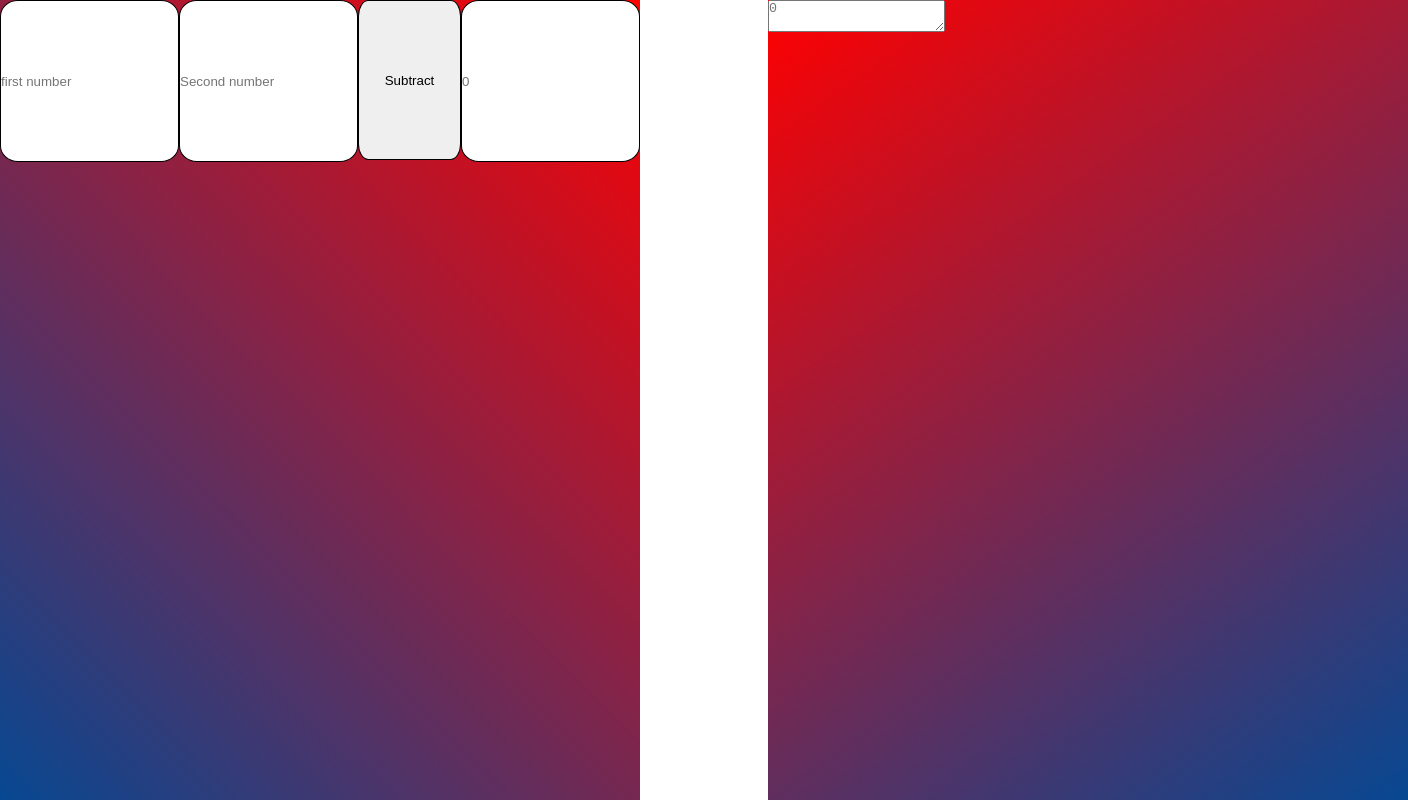
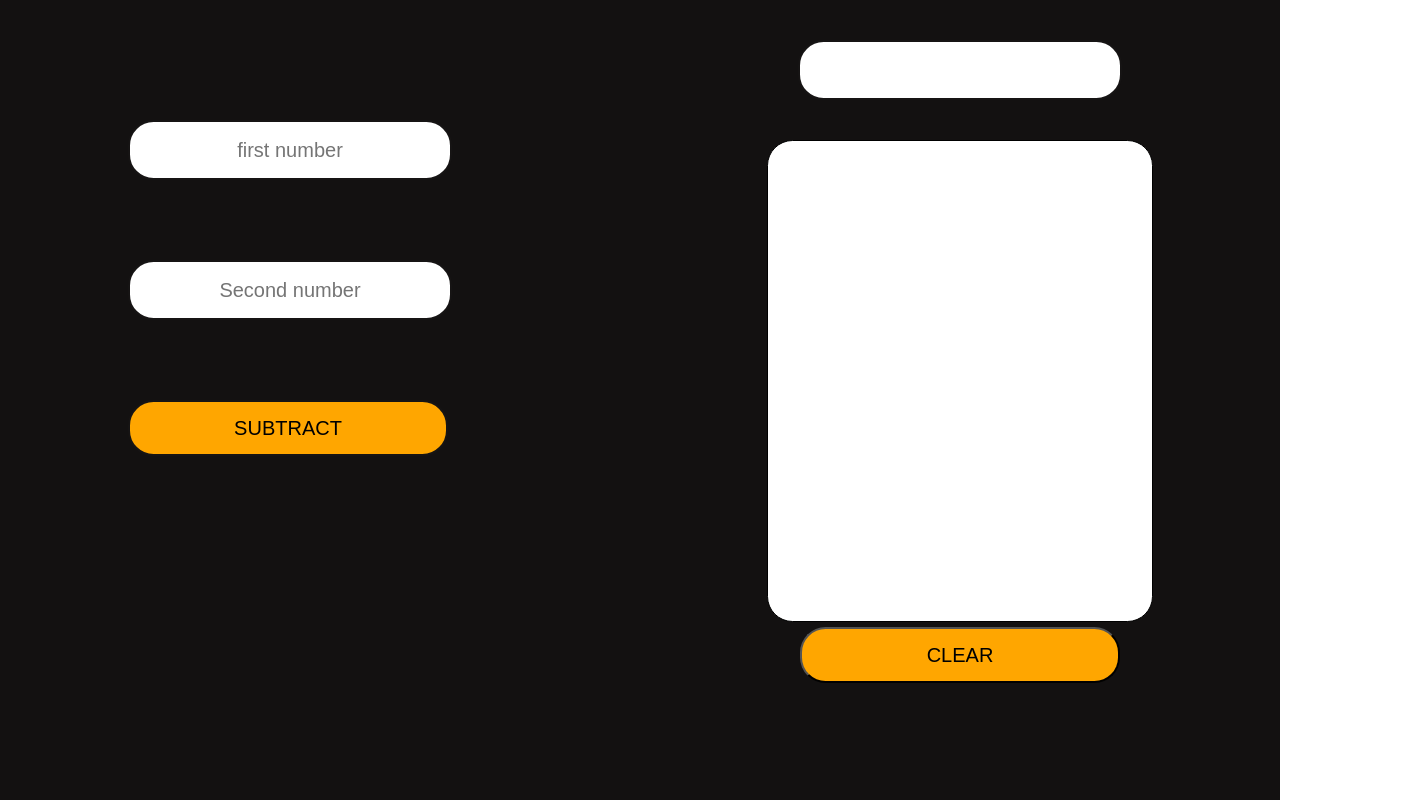
Before and after one commit to imperial-hub/Main_Calculator, a plain HTML site: page index.html in a window 1280 px wide. Shown: the whole page, 1408 px wide, since content can reach past the window. Drawn offline with Linux system fonts and the light colour scheme.

Commit message:
done with all

```diff
--- a/css/style.css
+++ b/css/style.css
@@ -1,29 +1,86 @@
-*{
+* {
+    text-align: center;
     padding: 0;
     margin: 0;
+    font-size: 20px;
+    color: black;
 }
-body{
+
+body {
     width: 100vw;
     display: flex;
+    flex-direction: row;
 }
-.operation{
-    display: flex;
+
+.operation {
     height: 100vh;
     width: 50vw;
-    background-image: linear-gradient(45deg,rgb(7, 72, 146),red);
+    background-color: rgb(19, 17, 17);
 }
-.history{
-    /* display:block; */
+
+form {
+    text-align: inherit;
+    margin-top: 10vh;
+    display: flex;
+    flex-direction: column;
+}
+
+button {
+    transition: 1000ms;
+    background-color: rgb(255, 166, 0);
+    border-radius: 2vw;
+    width: 25vw;
+    height: 7vh;
+}
+
+button:hover {
+    transition: 1000ms;
+    width: 26vw;
+    height: 8vh;
+}
+
+.input {
+    border: 2px double rgb(22, 20, 20);
+    border-radius: 2vw;
+    width: 25vw;
+    height: 7vh;
+    margin: 5vh 0 5vh 10vw;
+}
+
+#ans.input {
+    margin: 5vh 0 5vh 0vw;
+    text-align: center;
+}
+
+input::-webkit-outer-spin-button,
+input::-webkit-inner-spin-button {
+    -webkit-appearance: none;
+    margin: 0;
+}
+
+textarea {
+    margin: 0;
+    resize: none;
+}
+
+.history {
+
     height: 100vh;
     width: 50vw;
-    transform: translate(10vw,0vh);
-    background-image: linear-gradient(145deg,red,rgb(7, 72, 146));
-    /* border: 10px solid black;    */
+    background-color: rgb(19, 17, 17);
 }
-.input{
-    display: flexbox;
+
+#history {
+    height: 60vh;
+    width: 30vw;
+    /* transform: translate(10vw,0vh); */
     border: 1px solid black;
-    border-radius: 10%;
-    height: 20vh;
-    width: 20vw;
+    border-radius: 2vw;
+    text-align: center;
 }
+
+/* #clear{
+    height: 5vh;
+    width: 10vw;
+    transform: translate(0vw,10vh);
+} */
--- a/index.html
+++ b/index.html
@@ -12,16 +12,16 @@
 <body>
     <script src="script.js"></script>
     <div class="operation">
-        <!-- <form> -->
-            <input type="number" class="input" id="num1" step="1" placeholder="first number" pattern="^[-/d]/d*$">
+        <form>
+            <input type="number" class="input" id="num1" placeholder="first number">
             <input type="number" class="input" id="num2" step="1" placeholder="Second number" pattern="^[-/d]/d*$">
-            <button type="button" class="input"onclick="sub()">Subtract</button>
-            <input class="input" id="ans" placeholder="0">
-        <!-- </form> -->
-
+            <button type="button" class="input" onclick="sub()">SUBTRACT</button>
+        </form>
     </div>
     <div class="history">
-        <textarea id="history" placeholder="0"></textarea>
+        <input class="input" id="ans" placeholder="">
+        <textarea id="history" placeholder=""></textarea><br>
+        <button type="button"  id="clear" onclick="clean()">CLEAR</button>
     </div>
 </body>
 
--- a/script.js
+++ b/script.js
@@ -1,6 +1,17 @@
 function sub() {
     var a = parseInt(document.getElementById("num1").value);
     var b = parseInt(document.getElementById("num2").value);
+    if(!(a))
+    {
+        return;
+    }
     document.getElementById("ans").value = a - b;
     document.getElementById("history").value += a + " - " + b + " = " + (a - b) + "\n";
 }
+function clean() {
+    document.getElementById("num1").value='';
+    document.getElementById("num2").value='';
+    document.getElementById("ans").value = '';
+    document.getElementById("history").value='';
+    return;
+}
```
